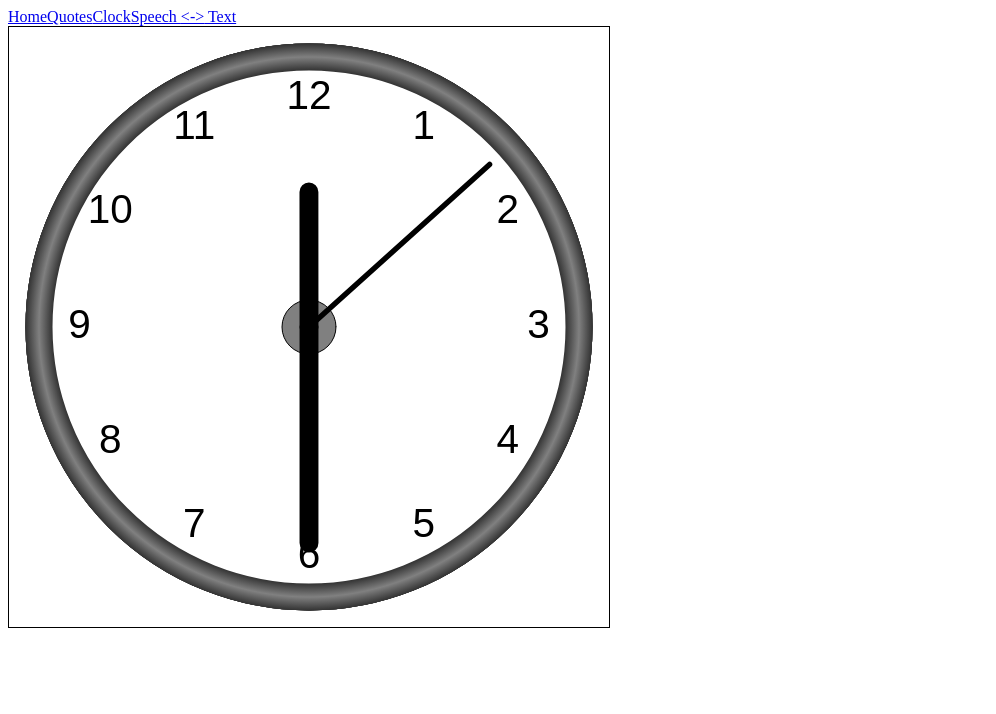
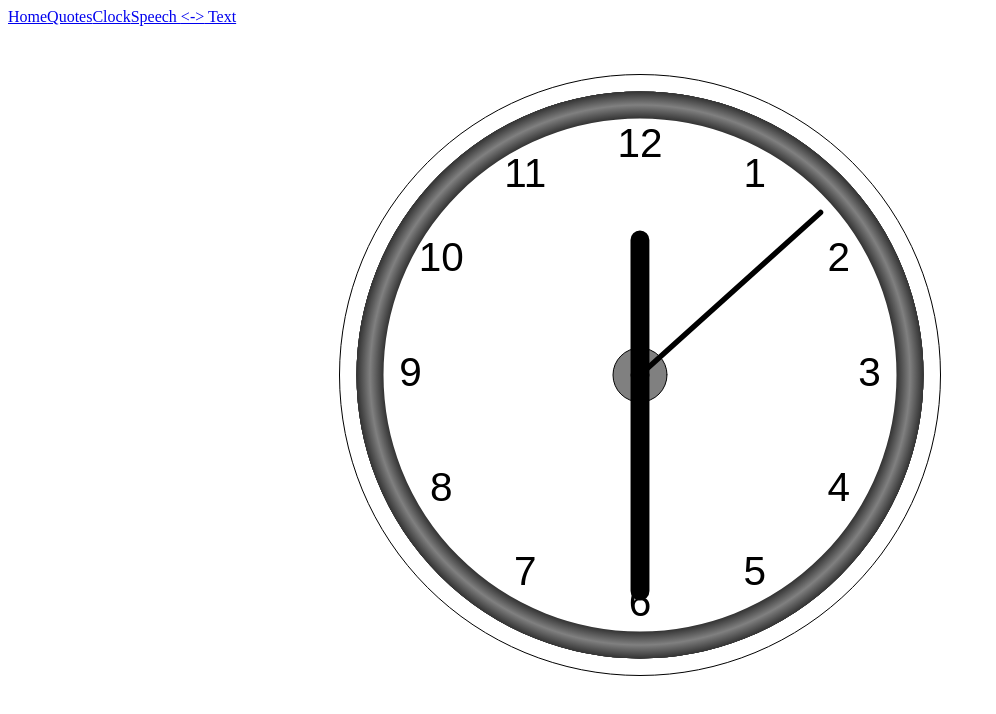
Before and after one commit to vamshi-krishna-kotla/react-playground, a React app: page /projects/clock in a window 1280 px wide. Shown: the top 714 px of the page, without its empty margins (0-996 px from the left). Built offline with nearby package versions, Linux system fonts and the light colour scheme.

Commit message:
Updates to clock position

```diff
--- a/src/projects/analog-clock/Clock.jsx
+++ b/src/projects/analog-clock/Clock.jsx
@@ -210,7 +210,7 @@ export default function AnalogClock() {
 		[]);
 
 	return (
-		<div id="analog-clock">
+		<div id={styles["analog-clock"]}>
 			<canvas id={styles.canvas} width='600' height='600' ></canvas>
 		</div>
 	);
--- a/src/projects/analog-clock/Clock.module.scss
+++ b/src/projects/analog-clock/Clock.module.scss
@@ -1,3 +1,10 @@
-#canvas {
-	border: 0.5px solid black;
+#analog-clock {
+	display: flex;
+	justify-content: center;
+	margin-top: 3rem;
+
+	#canvas {
+		border: 0.5px solid black;
+		border-radius: 50%;
+	}
 }
```
Also changed, not shown: 1 other file (tests, documents, lock files or other folders).
